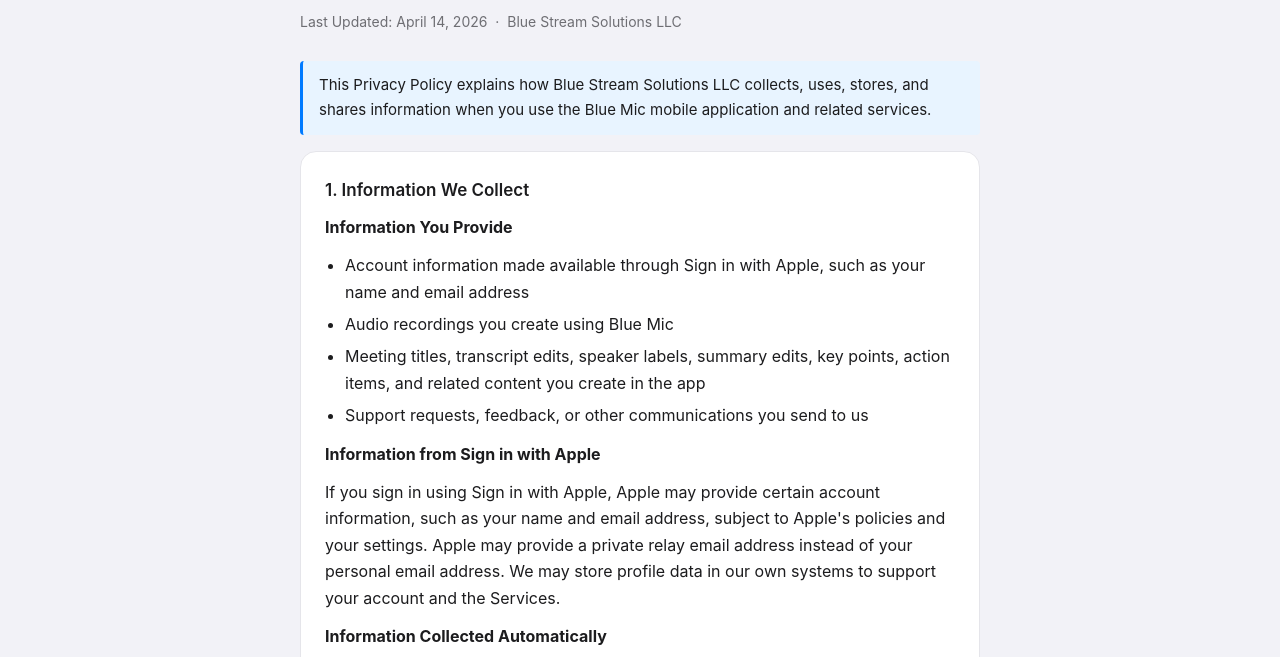
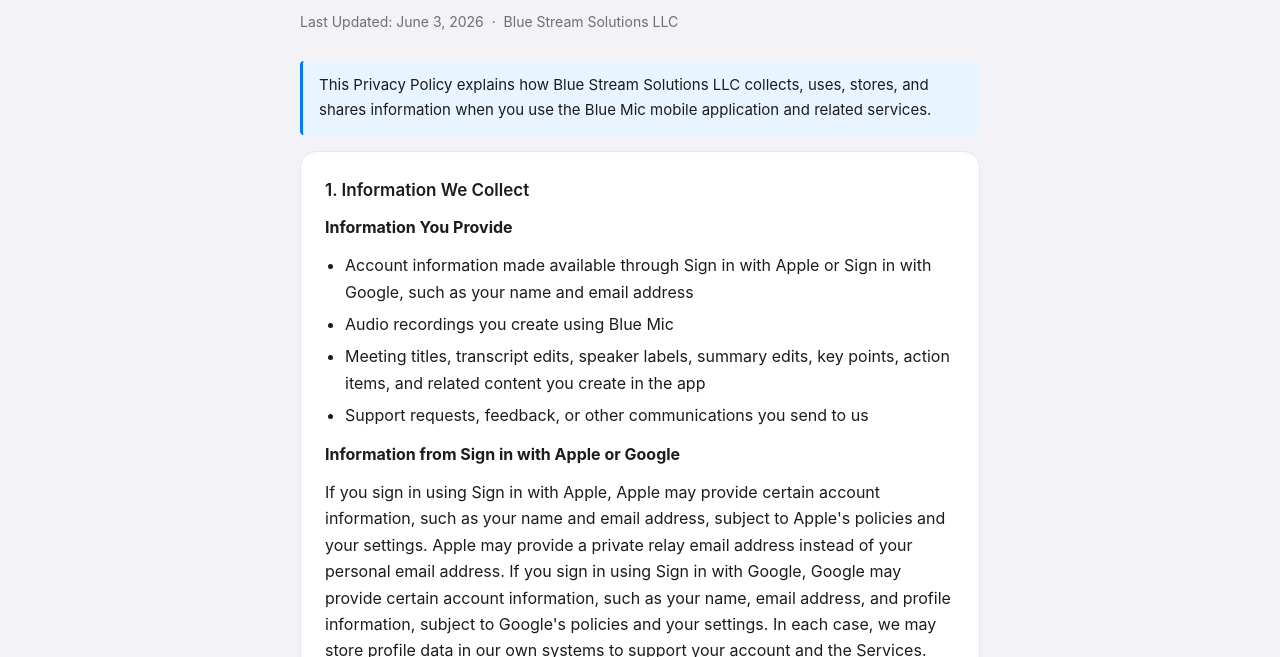
Before and after one commit to Jennings76/blue-mic, a plain HTML site: page privacy.html in a window 1280 px wide. Shown: the part 143-800 px from the top of the page. Drawn offline with Linux system fonts and the light colour scheme.

Commit message:
Add files via upload

```diff
--- a/privacy.html
+++ b/privacy.html
@@ -139,7 +139,7 @@
 
 <div class="container">
   <h1>Privacy Policy</h1>
-  <p class="meta">Last Updated: April 14, 2026 &nbsp;·&nbsp; Blue Stream Solutions LLC</p>
+  <p class="meta">Last Updated: June 3, 2026 &nbsp;·&nbsp; Blue Stream Solutions LLC</p>
 
   <div class="highlight">
     This Privacy Policy explains how Blue Stream Solutions LLC collects, uses, stores, and shares information when you use the Blue Mic mobile application and related services.
@@ -149,13 +149,13 @@
     <h2>1. Information We Collect</h2>
     <p><strong>Information You Provide</strong></p>
     <ul>
-      <li>Account information made available through Sign in with Apple, such as your name and email address</li>
+      <li>Account information made available through Sign in with Apple or Sign in with Google, such as your name and email address</li>
       <li>Audio recordings you create using Blue Mic</li>
       <li>Meeting titles, transcript edits, speaker labels, summary edits, key points, action items, and related content you create in the app</li>
       <li>Support requests, feedback, or other communications you send to us</li>
     </ul>
-    <p><strong>Information from Sign in with Apple</strong></p>
-    <p>If you sign in using Sign in with Apple, Apple may provide certain account information, such as your name and email address, subject to Apple's policies and your settings. Apple may provide a private relay email address instead of your personal email address. We may store profile data in our own systems to support your account and the Services.</p>
+    <p><strong>Information from Sign in with Apple or Google</strong></p>
+    <p>If you sign in using Sign in with Apple, Apple may provide certain account information, such as your name and email address, subject to Apple's policies and your settings. Apple may provide a private relay email address instead of your personal email address. If you sign in using Sign in with Google, Google may provide certain account information, such as your name, email address, and profile information, subject to Google's policies and your settings. In each case, we may store profile data in our own systems to support your account and the Services.</p>
     <p><strong>Information Collected Automatically</strong></p>
     <ul>
       <li>Device type, operating system and version, and app version</li>
@@ -253,12 +253,12 @@
         <span>Blue Stream Solutions LLC</span>
       </div>
       <div class="contact-item">
+        <span class="contact-label">General support</span>
+        <a href="mailto:support@blue-mic.com">support@blue-mic.com</a>
+      </div>
+      <div class="contact-item">
         <span class="contact-label">Privacy inquiries</span>
         <a href="mailto:privacy@blue-mic.com">privacy@blue-mic.com</a>
-      </div>
-      <div class="contact-item">
-        <span class="contact-label">General support</span>
-        <a href="mailto:support@blue-mic.com">support@blue-mic.com</a>
       </div>
     </div>
   </div>
```
Also changed, not shown: terms.html (+3 -3 lines).
